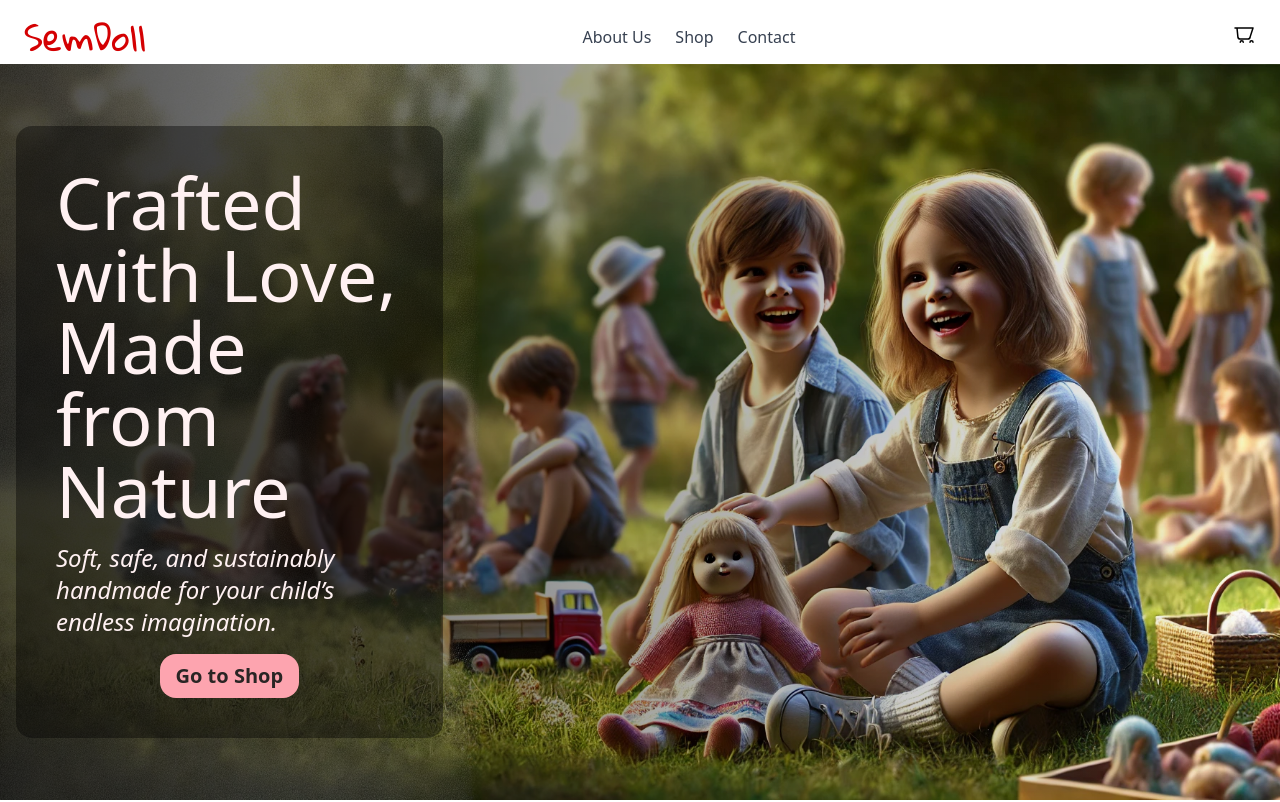
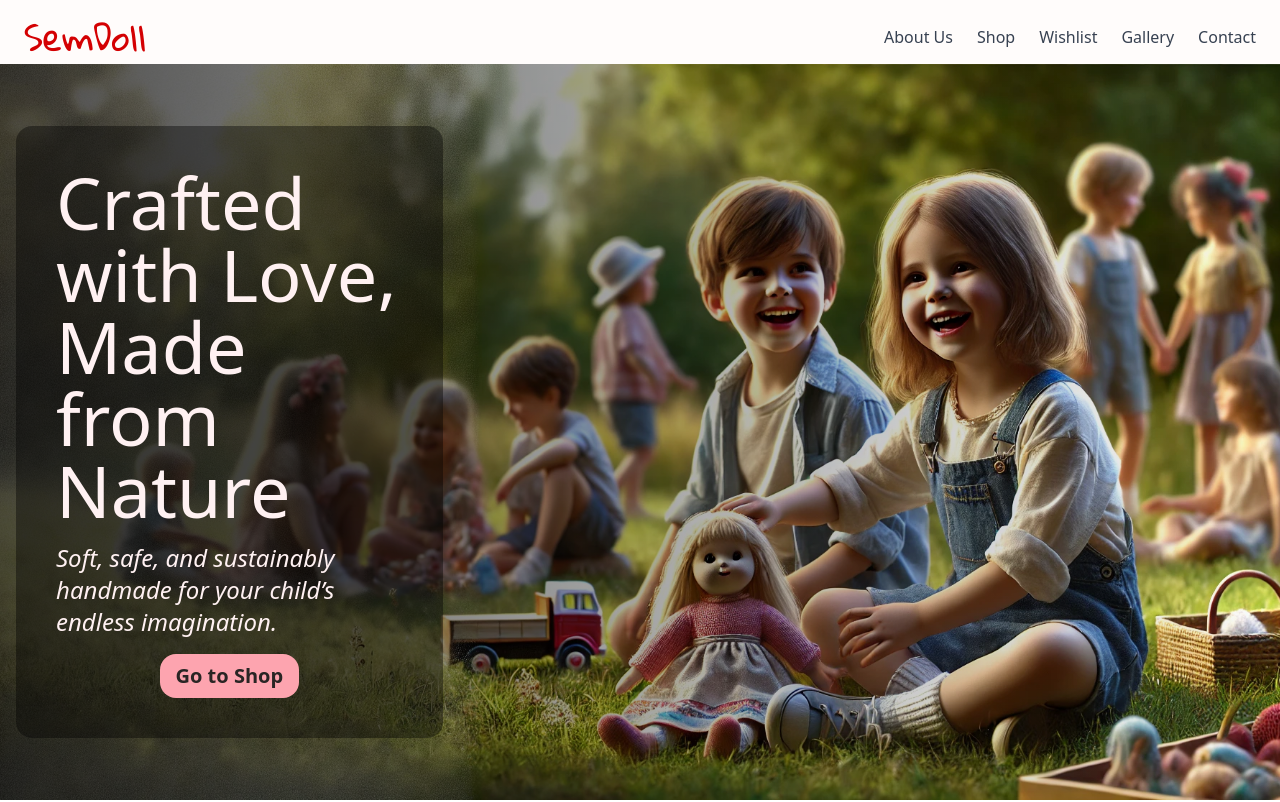
Before and after one commit to emirkaans/SemDoll, a Next.js app: page / in a window 1280 px wide. Shown: the top 802 px of the page. Built offline with nearby package versions, Linux system fonts and the light colour scheme.

Commit message:
header update

```diff
--- /dev/null
+++ b/src/app/page.jsx
@@ -0,0 +1,12 @@
+import { Hero } from "@/components/Hero";
+import HomeListing from "@/components/HomeListing";
+import Image from "next/image";
+
+export default function Home() {
+  return (
+    <>
+      <Hero />
+      <HomeListing />
+    </>
+  );
+}
--- a/src/components/Header.jsx
+++ b/src/components/Header.jsx
@@ -9,8 +9,8 @@ const gloria = Gloria_Hallelujah({
 
 const Header = () => {
   return (
-    <header className="bg-white shadow-md h-[8dvh]">
-      <div className="container mx-auto flex items-center justify-between py-4 px-6">
+    <header className="h-[8dvh] bg-light_pink/5 shadow-md">
+      <div className="container mx-auto flex items-center justify-between px-6 py-4">
         {/* Logo */}
         <div className="text-4xl font-bold text-primary-main">
           <Link className={gloria.className} href="/">
@@ -19,37 +19,23 @@ const Header = () => {
         </div>
 
         {/* Navigation */}
-        <nav className="flex space-x-6 text-gray-700 font-medium">
+        <nav className="flex space-x-6 font-medium text-gray-700">
           <Link href="/about-us" className="hover:text-pink-600">
             About Us
           </Link>
           <Link href="/shop" className="hover:text-pink-600">
             Shop
           </Link>
+          <Link href="/about-us" className="hover:text-pink-600">
+            Wishlist
+          </Link>
+          <Link href="/contact" className="hover:text-pink-600">
+            Gallery
+          </Link>
           <Link href="/contact" className="hover:text-pink-600">
             Contact
           </Link>
         </nav>
-
-        {/* Cart Icon */}
-        <div className="relative">
-          <Link href="/cart" className="text-pink-600 hover:text-pink-800">
-            <svg
-              xmlns="http://www.w3.org/2000/svg"
-              fill="none"
-              viewBox="0 0 24 24"
-              strokeWidth={1.5}
-              stroke="currentColor"
-              className="w-6 h-6"
-            >
-              <path
-                strokeLinecap="round"
-                strokeLinejoin="round"
-                d="M3 3h2l.879 8.879a2.25 2.25 0 002.25 2.121h7.764a2.25 2.25 0 002.25-2.121L21 3H3zm5.25 14.25a1.5 1.5 0 113 0m6.75 0a1.5 1.5 0 113 0"
-              />
-            </svg>
-          </Link>
-        </div>
       </div>
     </header>
   );
```
